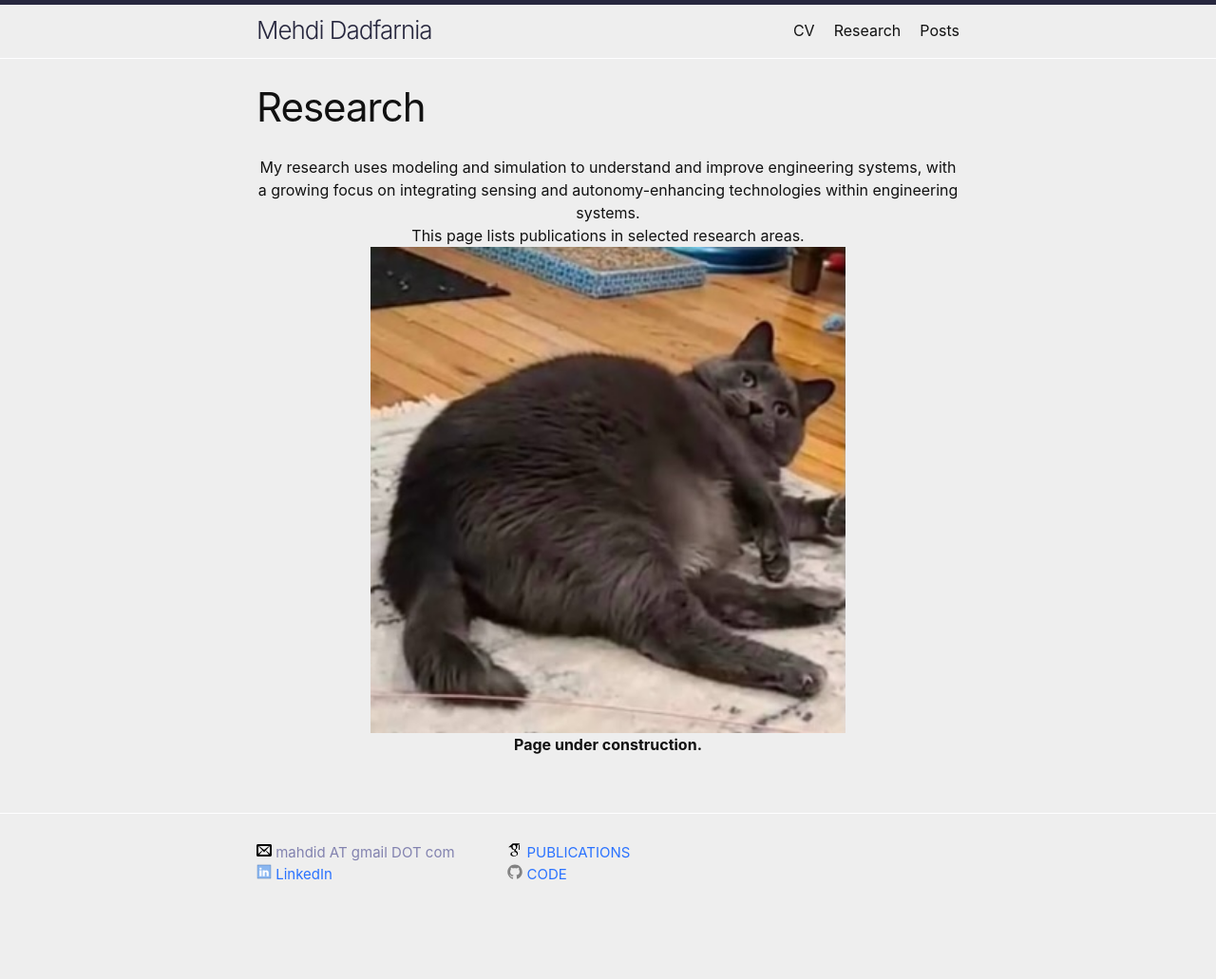
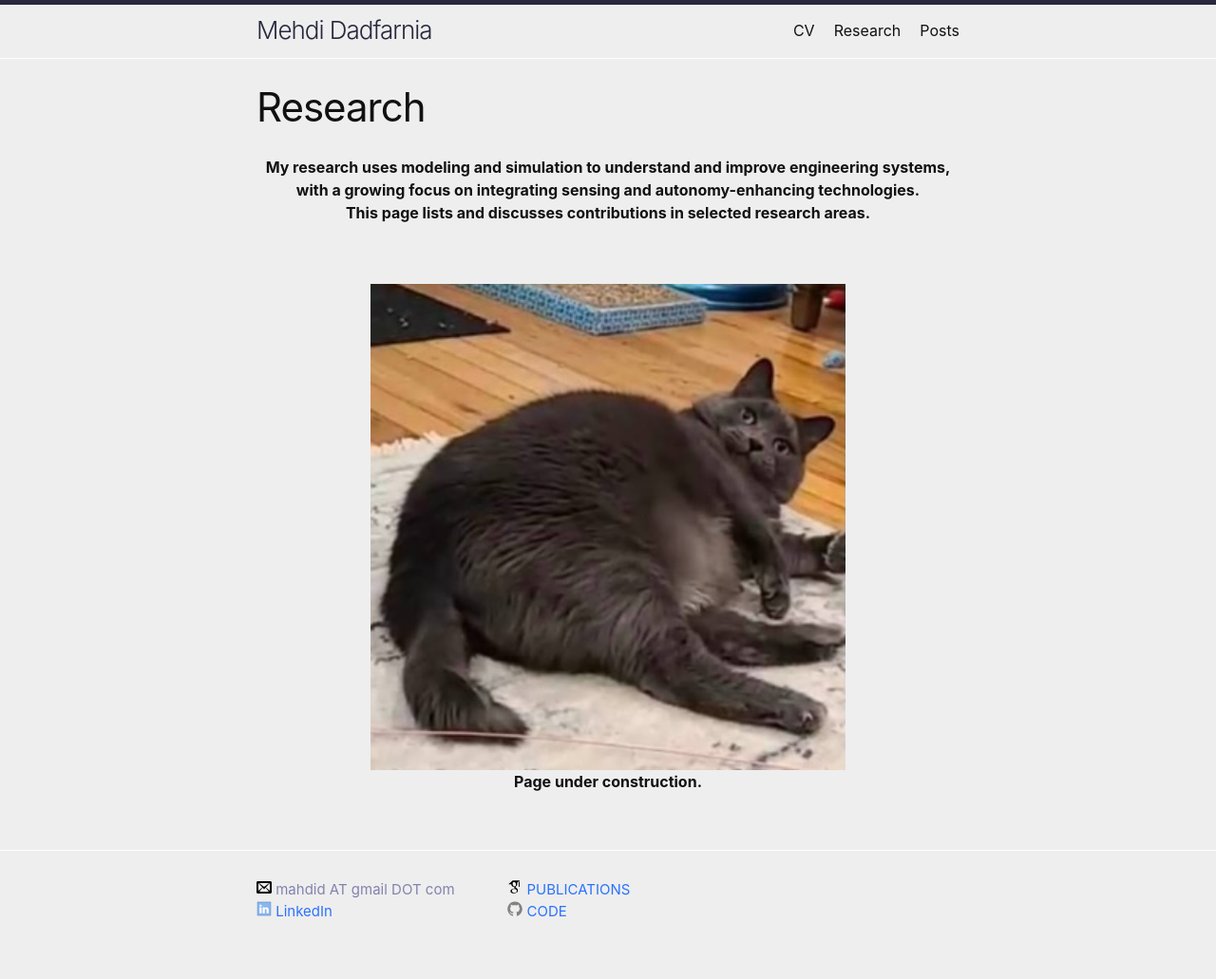
Before and after one commit to mehdidadfarnia/mehdidadfarnia.github.io, a Jekyll site: the page built from research.markdown, in a window 1280 px wide. Shown: the whole page at 95% size. Built offline with Jekyll 4.4.1, drawn with Linux system fonts in a browser that asks for light colours; before the commit the page ends 992 px from its top, so only the background shows below that.

Commit message:
More research page edits

```diff
--- a/research.markdown
+++ b/research.markdown
@@ -4,12 +4,10 @@ title: Research
 permalink: /Research/
 ---
 
-
-
-<center>My research uses modeling and simulation to understand and improve engineering systems, with a growing focus on integrating sensing and autonomy-enhancing technologies within engineering systems. </center>
-
-<center>This page lists publications in selected research areas. </center>
-
+<center><strong>My research uses modeling and simulation to understand and improve engineering systems, with a growing focus on integrating sensing and autonomy-enhancing technologies.</strong></center>
+<center><strong>This page lists and discusses contributions in selected research areas.</strong></center>
+<br>
+<br>
 <center><img src="/assets/images/sassywebmaster.jpg" alt="Sassy" style="width: 500px;"/></center>
 
 
```
